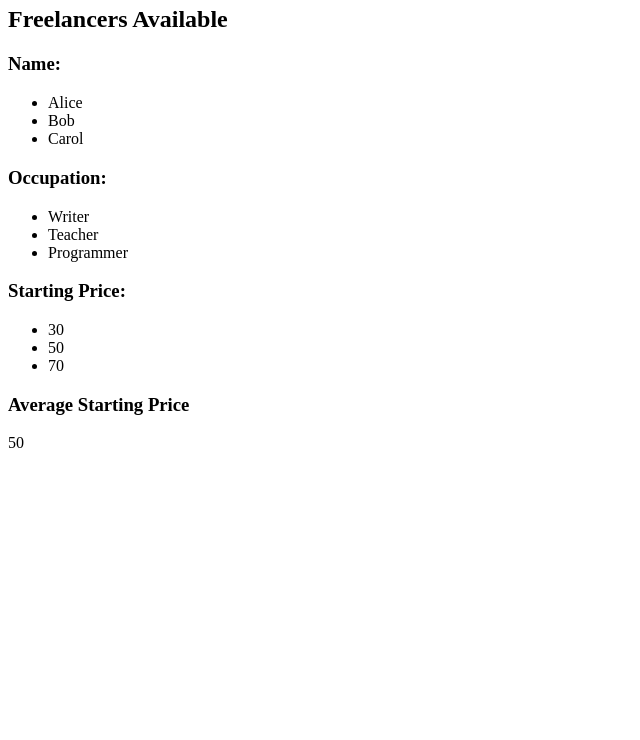
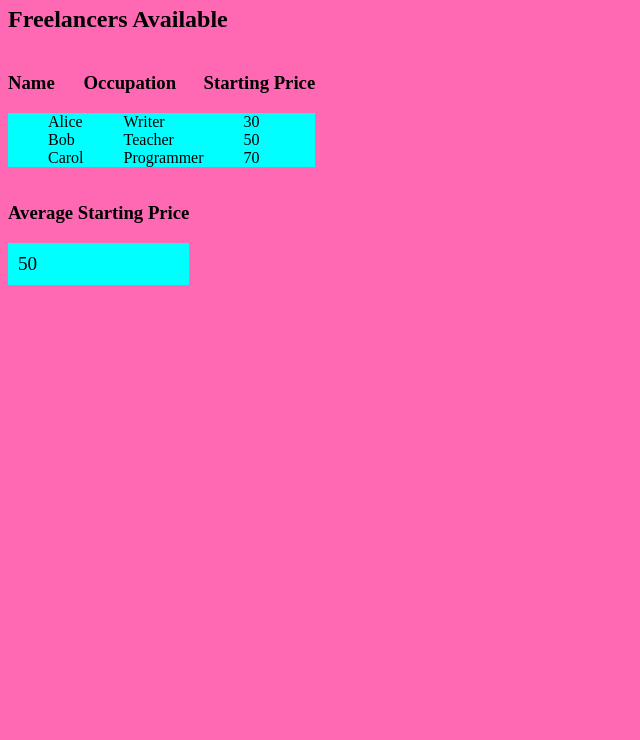
Before and after one commit to harrisgood/Unit2.FreelancerForum, a plain HTML site: page index.html in a window 1280 px wide. Shown: the part 60-800 px from the top of the page, without its empty margins (0-640 px from the left). Drawn offline with Linux system fonts and the light colour scheme.

Commit message:
used css to make site readable

```diff
--- a/index.html
+++ b/index.html
@@ -1,37 +1,40 @@
 <html>
   <head>
     <script defer src="./main.js"></script>
-    <title>Freelancer Forum</title>
+    <link rel="stylesheet" href="./styles.css"/>
+    <title>Ultimate Freelancer Forum</title>
   </head>
   <body>
     <h1>Ultimate Freelancer Forum</h1>
+
     <!-- contain freelancer list -->
+    <h2>Freelancers Available</h2>
     <section>
-      <h2>Freelancers Available</h2>
-      <!--
-
-        TODO:
-        bring the freelancer names all onto one line so you can actually read the data
-        maayyybe try to make each flancer its own div
-
-       -->
-      <h3>Name:</h3>
+      <div>
+        <h3>Name</h3>
          <!--freelancer name  -->
         <ul class="flexColumn" id="freelancerNames"></ul>
+      </div>
 
-      <h3>Occupation:</h3>
+      <div>
+        <h3>Occupation</h3>
         <!--freelancer occupation  -->
         <ul id="freelancerOccupations"></ul>
+      </div>
 
-      <h3>Starting Price:</h3>
+      <div>
+        <h3>Starting Price</h3>
         <!--freelancer starting price  -->
         <ul id="freelancerPrices"></ul>
+      </div>
     </section>
 
     <!-- active average of all starting prices -->
     <section>
+      <div>
         <h3>Average Starting Price</h3>
         <p id="averageStartingPrice"></p>
+      </div>
     </section>
   </body>
 </html>
--- a/styles.css
+++ b/styles.css
@@ -1,10 +1,21 @@
-ul {
-  list-style-type: none;
+body {
+  background-color: hotpink;
 }
 
-s
-.flexColumn {
+ul {
+  background-color: aqua;
+  list-style-type: none;
   display: flex;
   flex-direction: column;
   text-wrap: nowrap;
 }
+
+p {
+  font-size: larger;
+  background-color: aqua;
+  padding: 10px;
+}
+
+section {
+  display: flex;
+}
```
Also changed, not shown: main.js (+13 -10 lines). Lines whose indentation alone changed are shown as unchanged.
